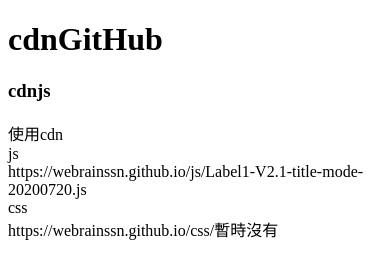
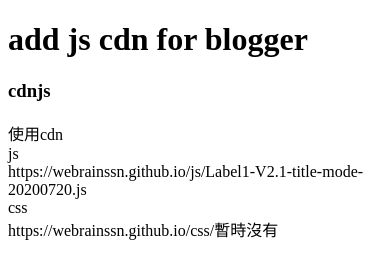
Before and after one commit to webrainssn/webrainssn.github.io, a plain HTML site: page cdn/index.html in a window 390 px wide. Drawn offline with Linux system fonts and the light colour scheme.

Commit message:
mobile data-x1

```diff
--- a/index.html
+++ b/cdn/index.html
@@ -5,7 +5,7 @@
     <title>cdn-GitHub</title>
   </head>
   <body>
-    <h1>cdnGitHub</h1>
+    <h1>add js cdn for blogger</h1>
     <h3>cdnjs</h3>
     <div>使用cdn</div>
     <div>js</div>
```
Also changed, not shown: 1 other file.
